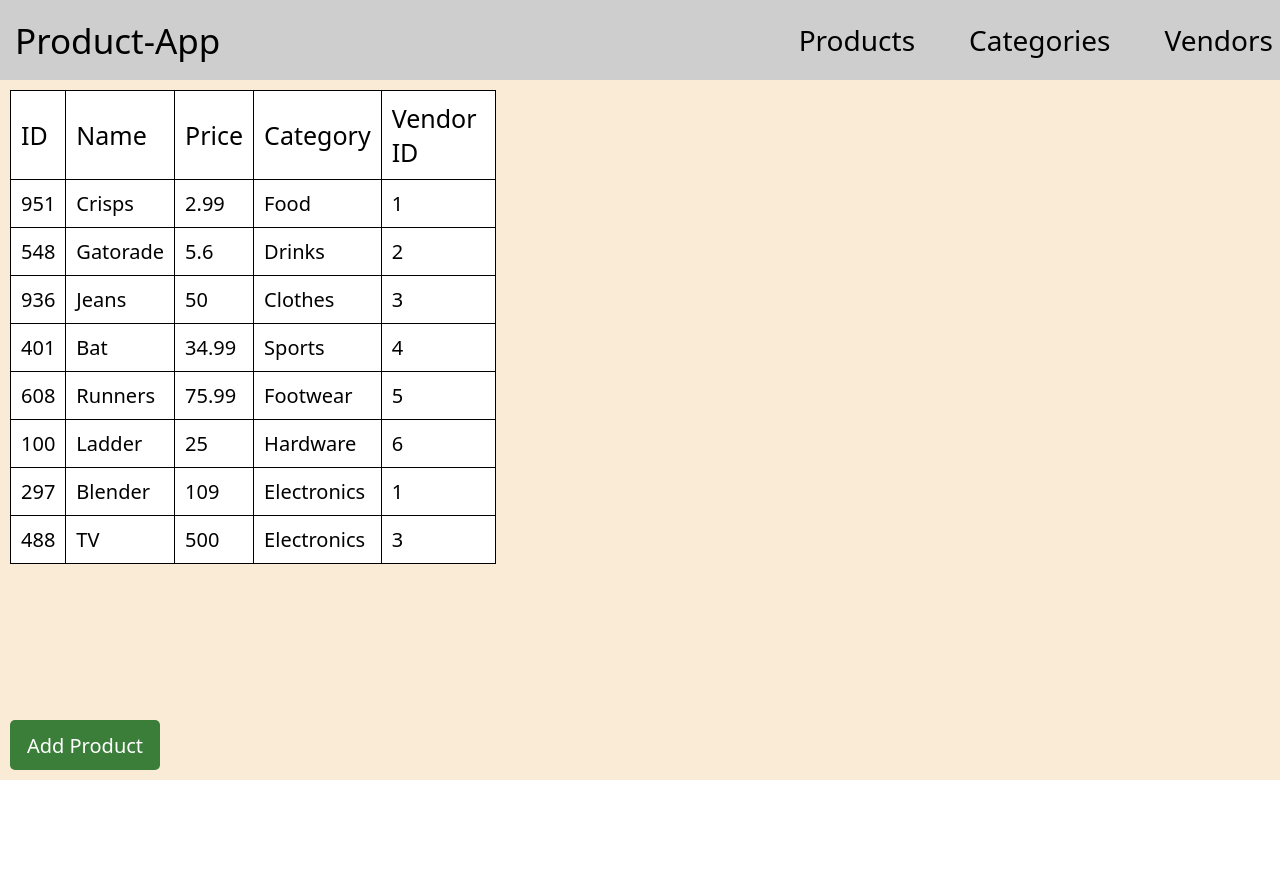
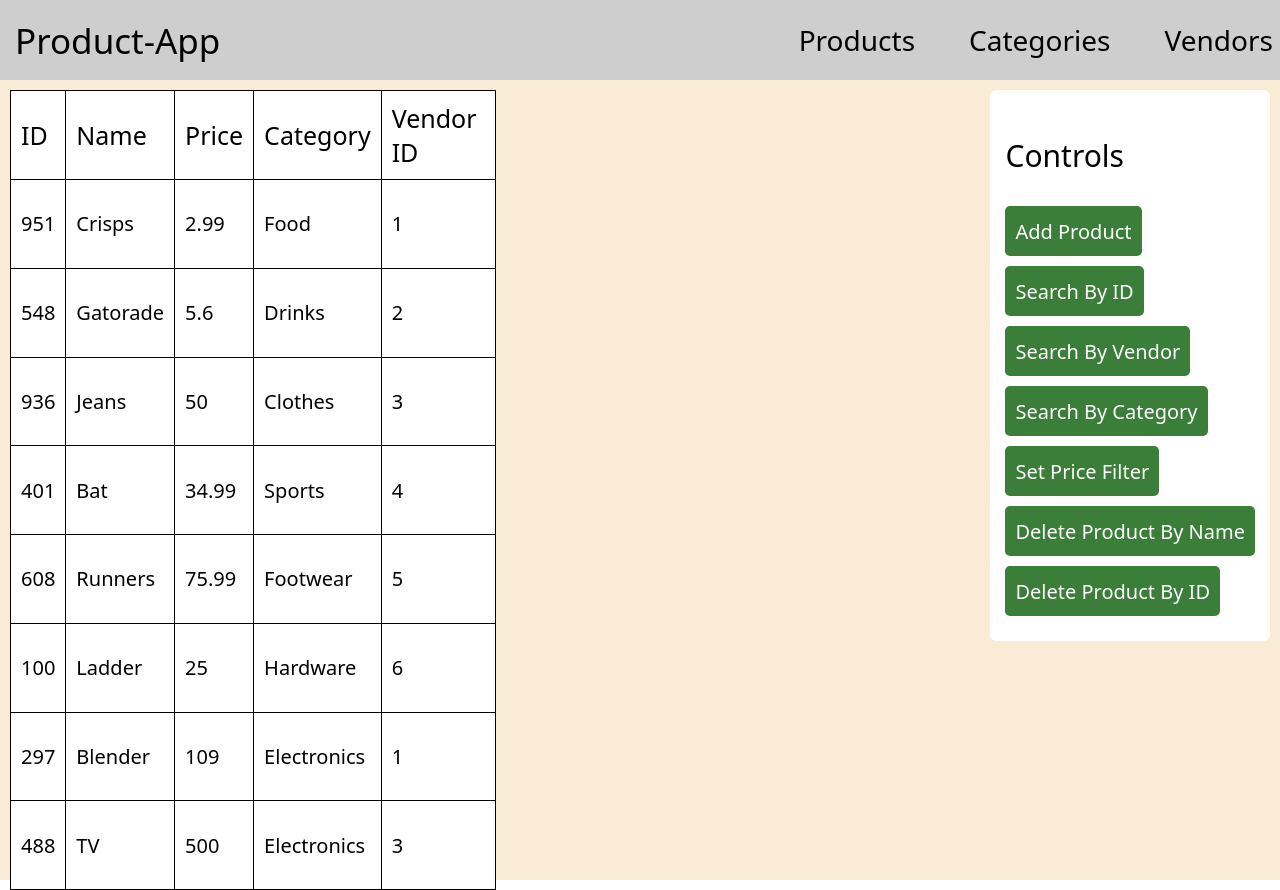
Before and after one commit to ahadddd/Product-App-v2, an Angular app: page / in a window 1280 px wide. Before the commit the page ends 800 px from the top, so only its background shows below. Built offline with nearby package versions, Linux system fonts and the light colour scheme.

Commit message:
panel for all controls + design

```diff
--- a/src/app/Main/Products/AddProduct/AddProduct.component.css
+++ b/src/app/Main/Products/AddProduct/AddProduct.component.css
@@ -1,7 +1,6 @@
 div.container {
-    height: 500px;
+    height: 750px;
     width: 100%;
-    border: 1px solid;
     position: absolute;
     top: 80px;
     left: 0px;
--- a/src/app/Main/Products/Products/Products.component.css
+++ b/src/app/Main/Products/Products/Products.component.css
@@ -1,15 +1,13 @@
 div.container {
-    height: 700px;
+    height: 800px;
     width: 100%;
     background-color: antiquewhite;
     position: absolute;
     top: 80px;
     left: 0px;
     display: flex;
-    align-items: center;
-    flex-direction: column;
-    align-content: flex-start;
-    flex-wrap: wrap;
+    justify-content: space-between;
+    flex-direction: row;
 }
 
 table {
@@ -42,13 +40,25 @@ thead {
 }
 
 button{
-    position: absolute;
-    bottom: 10px; left: 10px;
-    width: 150px;
+    width: max-content;
     height: 50px;
     font-family: system-ui, -apple-system, BlinkMacSystemFont, 'Segoe UI', Roboto, Oxygen, Ubuntu, Cantarell, 'Open Sans', 'Helvetica Neue', sans-serif;
     font-size: 20px; font-weight: 400;
     padding: 10px;
     background-color: rgb(58, 126, 58); color: white;
     border: none; border-radius: 5px;
+    margin-bottom: 10px;
 }
+
+div.controls{
+    position: relative;
+    top: 10px; right: 10px;
+    width: max-content;
+    height: max-content;
+    padding: 15px;
+    border: none; border-radius: 6px;
+    display: flex;
+    flex-wrap: wrap;
+    flex-direction: column;
+    background-color: white;
+}
--- a/src/app/Main/Products/Products/Products.component.html
+++ b/src/app/Main/Products/Products/Products.component.html
@@ -21,5 +21,24 @@
     </tbody>
   </table>
 
-  <button routerLink="add">Add Product</button>
+  <div class="controls">
+    <p
+      style="
+        font-family: system-ui, -apple-system, BlinkMacSystemFont, 'Segoe UI',
+          Roboto, Oxygen, Ubuntu, Cantarell, 'Open Sans', 'Helvetica Neue',
+          sans-serif;
+        font-size: 30px;
+        font-weight: 400;
+      "
+    >
+      Controls
+    </p>
+    <button routerLink="add">Add Product</button>
+    <button>Search By ID</button>
+    <button>Search By Vendor</button>
+    <button>Search By Category</button>
+    <button>Set Price Filter</button>
+    <button>Delete Product By Name</button>
+    <button>Delete Product By ID</button>
+  </div>
 </div>
--- a/src/app/Main/Products/Products/Products.component.ts
+++ b/src/app/Main/Products/Products/Products.component.ts
@@ -14,9 +14,11 @@ export class ProductsComponent implements OnInit {
   constructor(private pds: ProductDataService) { }
 
   ngOnInit() {
-    this.products = this.pds.getProducts()
+    this.products = this.pds.getProducts();
   }
 
+  getProductsCategory() {
 
+  }
 
 }
```
